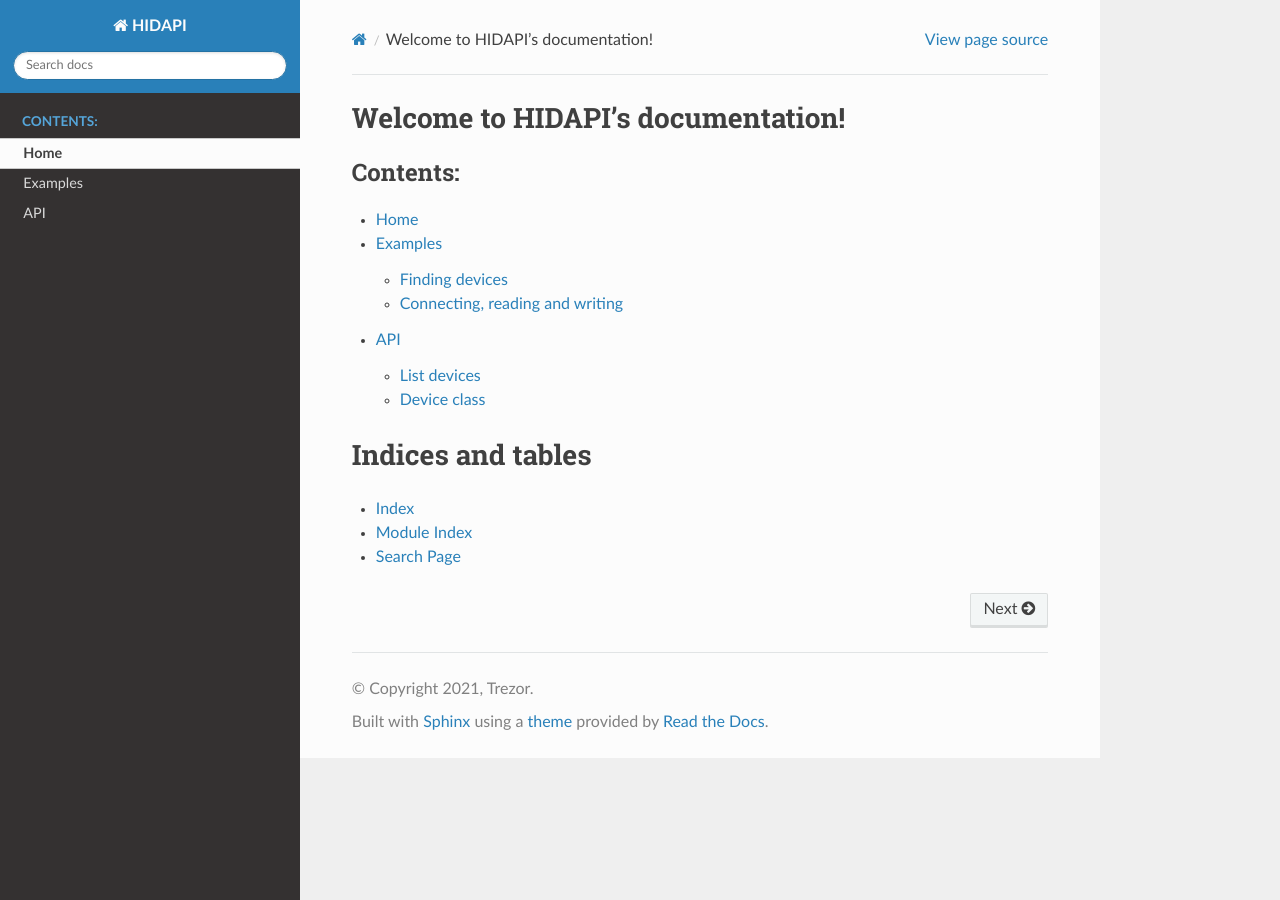
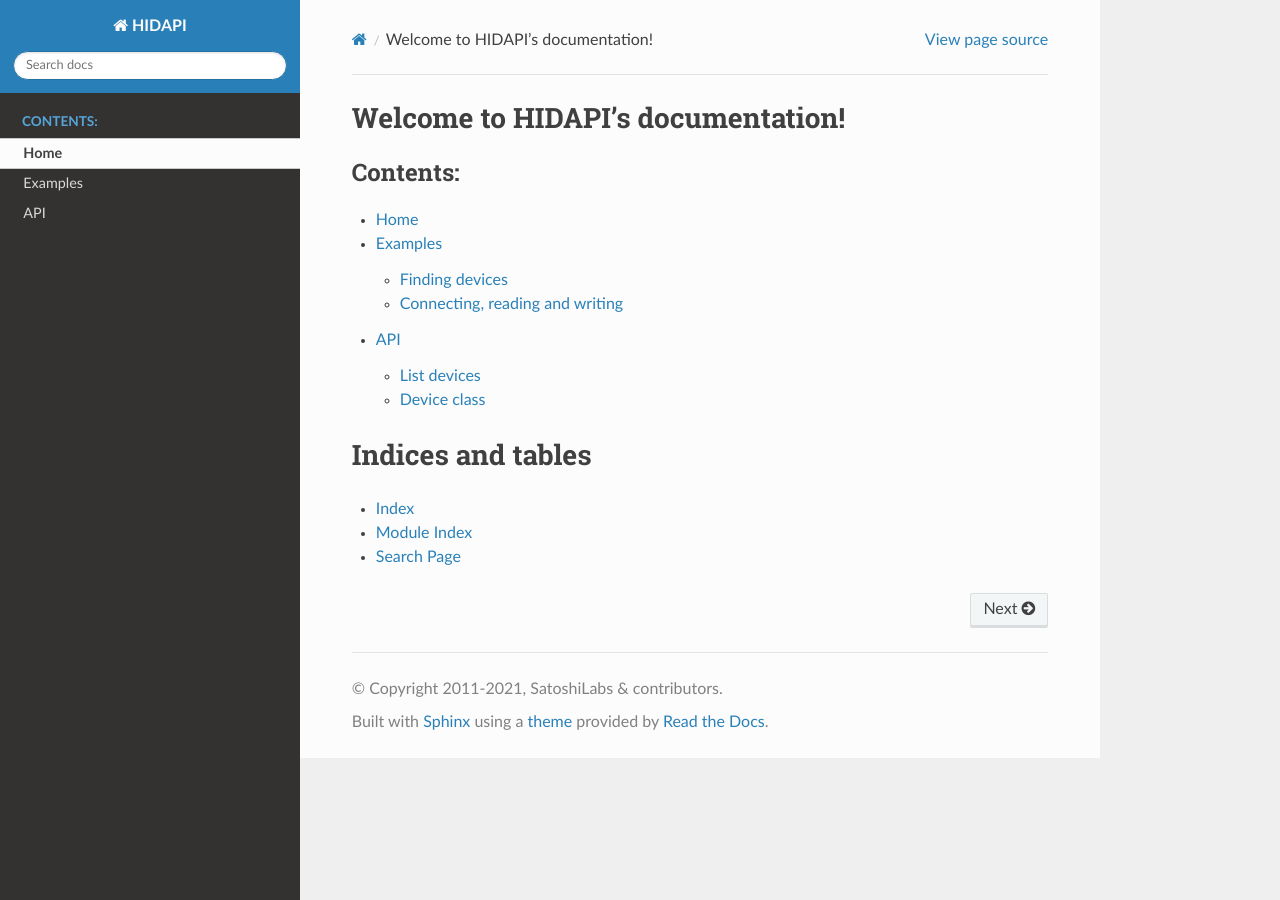
Before and after one commit to trezor/cython-hidapi, a Sphinx documentation site: the page built from docs/index.rst, in a window 1280 px wide. Built offline with Sphinx 7.4.7 and the Read the Docs theme 2.0.0, drawn with Linux system fonts in a browser that asks for light colours.

Commit message:
update docs copyright

```diff
--- a/docs/conf.py
+++ b/docs/conf.py
@@ -18,8 +18,8 @@ sys.path.insert(0, os.path.abspath('../'))  # Add root directory to path
 # -- Project information -----------------------------------------------------
 
 project = 'HIDAPI'
-copyright = '2021, Trezor'
-author = 'Trezor'
+copyright = '2011-2021, SatoshiLabs & contributors'
+author = 'SatoshiLabs'
 
 
 # -- General configuration ---------------------------------------------------
```
